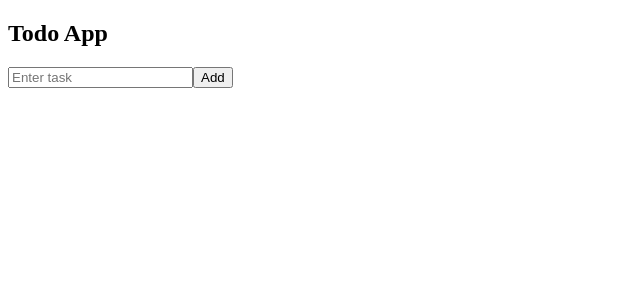
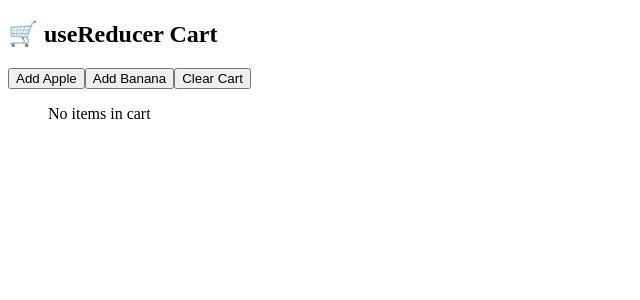
Before and after one commit to ItsAbir005/React, a React (Vite) app: page / in a window 1280 px wide. Shown: the top 300 px of the page, without its empty margins (0-640 px from the left). Built offline with nearby package versions, Linux system fonts and the light colour scheme.

Commit message:
useReducer to make cart system

```diff
--- a/src/App.jsx
+++ b/src/App.jsx
@@ -1,46 +1,92 @@
-import React, { useState } from "react";
+import React, { useReducer } from "react";
 
-function App() {
-  const [tasks, setTasks] = useState([]);
+const initialState = {
+  cart: []
+};
+
+// Reducer function
+function reducer(state, action) {
+  switch (action.type) {
+    case "ADD_ITEM":
+      return {
+        ...state,
+        cart: [...state.cart, action.payload]
+      };
+
+    case "REMOVE_ITEM":
+      return {
+        ...state,
+        cart: state.cart.filter((item) => item.id !== action.payload)
+      };
+
+    case "CLEAR_CART":
+      return {
+        ...state,
+        cart: []
+      };
+
+    default:
+      return state;
+  }
+}
+
+export default function CartApp() {
+  const [state, dispatch] = useReducer(reducer, initialState);
+
+  const addItem = (name) => {
+    const newItem = {
+      id: Date.now(),
+      name
+    };
+    dispatch({ type: "ADD_ITEM", payload: newItem });
+  };
 
   return (
-    <div>
-      <h2>Todo App</h2>
-      <AddTodo tasks={tasks} setTasks={setTasks} />
-      <TodoList tasks={tasks} />
+    <div className="p-5 max-w-md mx-auto text-center">
+      <h2 className="text-2xl font-bold mb-4">🛒 useReducer Cart</h2>
+
+      <button
+        onClick={() => addItem("Apple")}
+        className="bg-green-500 text-white px-3 py-1 rounded m-1"
+      >
+        Add Apple
+      </button>
+      <button
+        onClick={() => addItem("Banana")}
+        className="bg-yellow-500 text-white px-3 py-1 rounded m-1"
+      >
+        Add Banana
+      </button>
+
+      <button
+        onClick={() => dispatch({ type: "CLEAR_CART" })}
+        className="bg-red-500 text-white px-3 py-1 rounded m-1"
+      >
+        Clear Cart
+      </button>
+
+      <ul className="mt-4 border-t pt-3">
+        {state.cart.length === 0 ? (
+          <p>No items in cart</p>
+        ) : (
+          state.cart.map((item) => (
+            <li
+              key={item.id}
+              className="flex justify-between items-center border-b py-2"
+            >
+              {item.name}
+              <button
+                onClick={() =>
+                  dispatch({ type: "REMOVE_ITEM", payload: item.id })
+                }
+                className="text-sm bg-gray-300 px-2 py-1 rounded"
+              >
+                Remove
+              </button>
+            </li>
+          ))
+        )}
+      </ul>
     </div>
   );
 }
-
-function AddTodo({ tasks, setTasks }) {
-  const [input, setInput] = useState("");
-
-  const handleAdd = () => {
-    if (input.trim() === "") return;
-    setTasks([...tasks, input]);
-    setInput("");
-  };
-
-  return (
-    <div>
-      <input
-        value={input}
-        onChange={(e) => setInput(e.target.value)}
-        placeholder="Enter task"
-      />
-      <button onClick={handleAdd}>Add</button>
-    </div>
-  );
-}
-
-function TodoList({ tasks }) {
-  return (
-    <ul>
-      {tasks.map((t, i) => (
-        <li key={i}>{t}</li>
-      ))}
-    </ul>
-  );
-}
-
-export default App;
```
